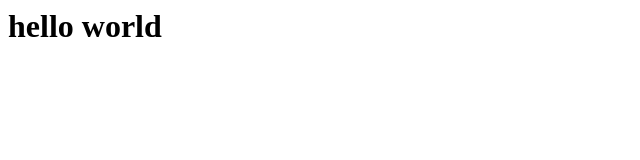
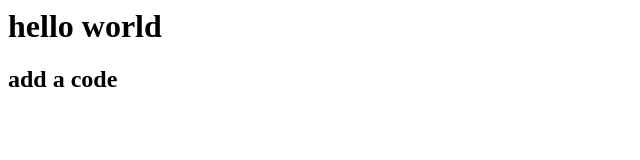
Before and after one commit to hisIijima/demo, a plain HTML site: page index.html in a window 1280 px wide. Shown: the whole page, without its empty margins (0-640 px from the left). Drawn offline with Linux system fonts and the light colour scheme.

Commit message:
add a code

```diff
--- a/index.html
+++ b/index.html
@@ -1 +1,2 @@
 <h1>hello world</h1>
+<h2>add a code</h2>
```
